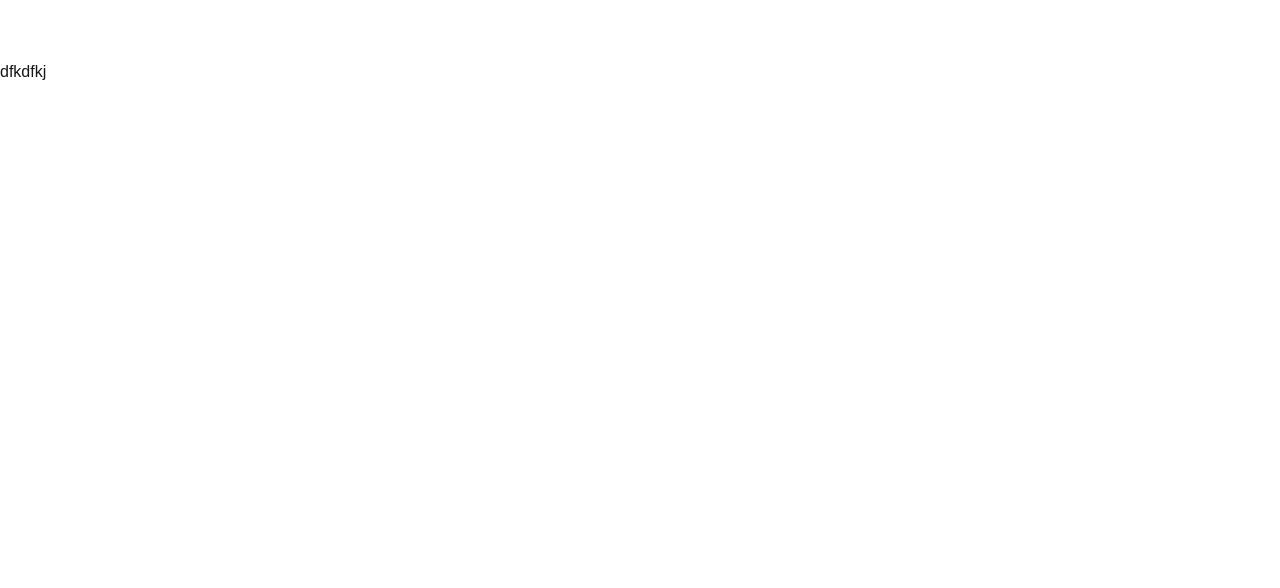
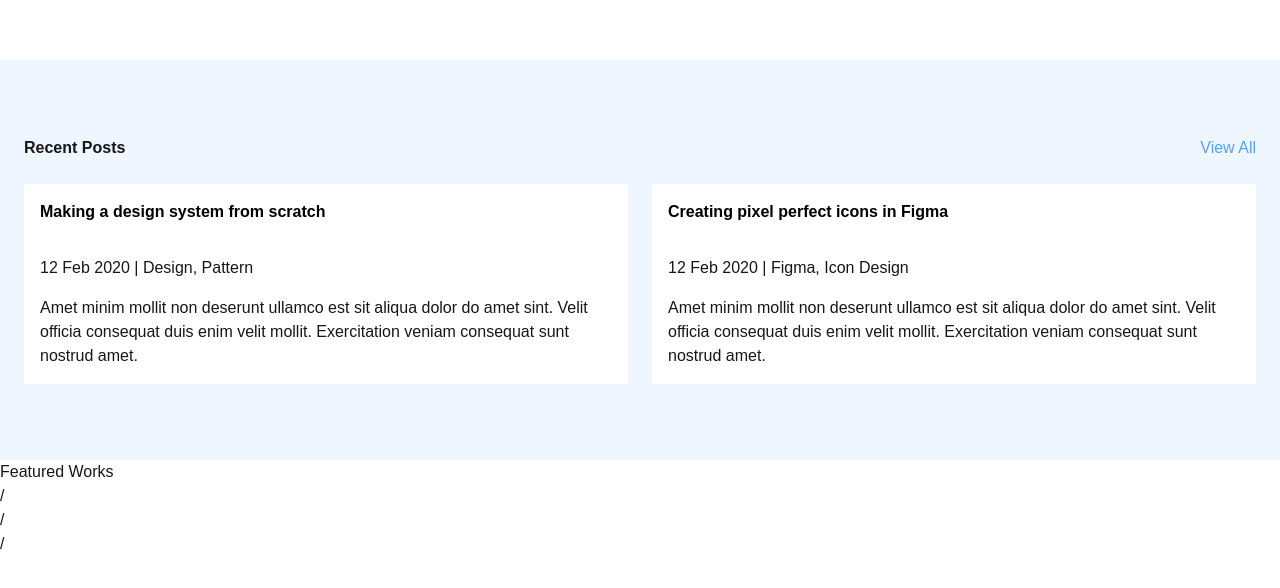
Before and after one commit to Diphaw/fe-technical-test, a Next.js app: page / in a window 1280 px wide. Shown: the part 796-1384 px from the top of the page. Built offline with nearby package versions, Linux system fonts and the light colour scheme.

Commit message:
add blog

```diff
--- a/src/app/page.jsx
+++ b/src/app/page.jsx
@@ -1,6 +1,7 @@
+import Blog from "@/components/blog";
 import Header from "@/components/header";
 import Hero from "@/components/hero";
-import Blog from "@/components/blog";
+import Works from "@/components/works";
 
 export default function Home() {
   return (
@@ -8,6 +9,7 @@ export default function Home() {
       <Header />
       <Hero />
       <Blog />
+      <Works />
     </div>
   );
 }
--- a/src/components/blog.jsx
+++ b/src/components/blog.jsx
@@ -1,8 +1,50 @@
+import Card from "./ui/card";
+
 export default function Blog() {
+  const blog = [
+    {
+      judul: "Making a design system from scratch",
+      tanggal: "12 Feb 2020",
+      pencipta: "Design, Pattern",
+      deskripsi:
+        "Amet minim mollit non deserunt ullamco est sit aliqua dolor do amet sint. Velit officia consequat duis enim velit mollit. Exercitation veniam consequat sunt nostrud amet.",
+    },
+    {
+      judul: "Creating pixel perfect icons in Figma",
+      tanggal: "12 Feb 2020",
+      pencipta: "Figma, Icon Design",
+      deskripsi:
+        "Amet minim mollit non deserunt ullamco est sit aliqua dolor do amet sint. Velit officia consequat duis enim velit mollit. Exercitation veniam consequat sunt nostrud amet.",
+    },
+  ];
+
   return (
-    <section className="min-h-screen">
-      <div>
-        <a href="">dfkdfkj</a>
+    <section className="min-h-[50vh] bg-blue-50 px-6 flex flex-col justify-center py-4">
+      <div className="max-w-7xl mx-auto">
+        <div className="flex justify-between">
+          <h1 className="font-bold">Recent Posts</h1>
+          <a href="/blog" className="text-blue-400">
+            View All
+          </a>
+        </div>
+
+        {/* card */}
+        <div className="pt-6 grid gap-6 grid-cols-1 md:grid-cols-2">
+          {blog.map((blogs) => (
+            <Card key={blogs.judul} className="p-4 bg-white flex flex-col">
+              <div className="flex flex-col gap-4">
+                <h1 className="text-black font-bold">{blogs.judul}</h1>
+                <span className="pt-4">
+                  {blogs.tanggal} | {blogs.pencipta}
+                </span>
+              </div>
+              <div className="pt-4">
+                <p className="max-w-1xl">{blogs.deskripsi}</p>
+              </div>
+            </Card>
+          ))}
+        </div>
+
       </div>
     </section>
   );
--- a/src/components/hero.jsx
+++ b/src/components/hero.jsx
@@ -3,21 +3,21 @@ import Button from "./ui/button";
 
 export default function Hero() {
   return (
-    <section className="min-h-screen bg-white pt-30 px-6">
-      <div className="max-w-7xl mx-auto flex flex-col-reverse md:flex-row justify-between items-center">
+    <section className="min-h-screen bg-white pt-24 px-6 flex flex-col">
+      <div className="max-w-7xl mx-auto flex flex-col-reverse md:flex-row justify-between items-center w-full">
         {/* Sisi Kiri */}
         <div className="py-12">
           {/* Deskripsi */}
           <div className="space-y-2">
-            <h1 className="text-3xl md:text-5xl font-semibold">
+            <h1 className="text-3xl md:text-5xl font-semibold text-center md:text-left">
               Hi, I am John,
             </h1>
-            <h1 className="text-3xl md:text-5xl font-semibold">
+            <h1 className="text-3xl md:text-5xl font-semibold text-center md:text-left">
               Creative Technologist
             </h1>
           </div>
           <div className="py-4">
-            <p className="max-w-2xl">
+            <p className="max-w-2xl text-center md:text-left">
               Amet minim mollit non deserunt ullamco est sit aliqua dolor do
               amet sint. Velit officia consequat duis enim velit mollit.
               Exercitation veniam consequat sunt nostrud amet.
@@ -25,11 +25,13 @@ export default function Hero() {
           </div>
 
           {/* Tombol Download Resume */}
+          <div className="text-center md:text-left">
             <a href="/">
               <Button className="px-4 py-2 bg-orange-500 hover:bg-orange-600 text-white border-orange-500">
                 Download Resume
               </Button>
             </a>
+          </div>
         </div>
 
         {/* Sisi Kanan */}
--- /dev/null
+++ b/src/components/ui/card.jsx
@@ -0,0 +1,3 @@
+export default function Card({ children, className }) {
+  return <div className={className}>{children}</div>;
+}
--- /dev/null
+++ b/src/components/works.jsx
@@ -0,0 +1,46 @@
+import Card from "./ui/card";
+
+export default function Works() {
+  const works = [
+    {
+      image: "/",
+      judul: "Designing Dashboards",
+      tahun: "2020",
+      tema: "Dashboard",
+      deskripsi:
+        "Amet minim mollit non deserunt ullamco est sit aliqua dolor do amet sint. Velit officia consequat duis enim velit mollit. Exercitation veniam consequat sunt nostrud amet.",
+    },
+    {
+      image: "/",
+      judul: "Vibrant Portraits of 2020",
+      tahun: "2018",
+      tema: "Ilustration",
+      deskripsi:
+        "Amet minim mollit non deserunt ullamco est sit aliqua dolor do amet sint. Velit officia consequat duis enim velit mollit. Exercitation veniam consequat sunt nostrud amet.",
+    },
+    {
+      image: "/",
+      judul: "36 Days of Malayalam type",
+      tahun: "2018",
+      tema: "Typography",
+      deskripsi:
+        "Amet minim mollit non deserunt ullamco est sit aliqua dolor do amet sint. Velit officia consequat duis enim velit mollit. Exercitation veniam consequat sunt nostrud amet.",
+    },
+  ];
+
+  return (
+    <section className="min-h-screen">
+      <div className="max-w-7xl mx-auto">
+        <h1 className="">Featured Works</h1>
+      </div>
+
+      <div className="">
+        {works.map((work) => (
+          <Card key={work.image}>
+            <div className="">{work.image}</div>
+          </Card>
+        ))}
+      </div>
+    </section>
+  );
+}
```
Lines whose indentation alone changed are shown as unchanged.
